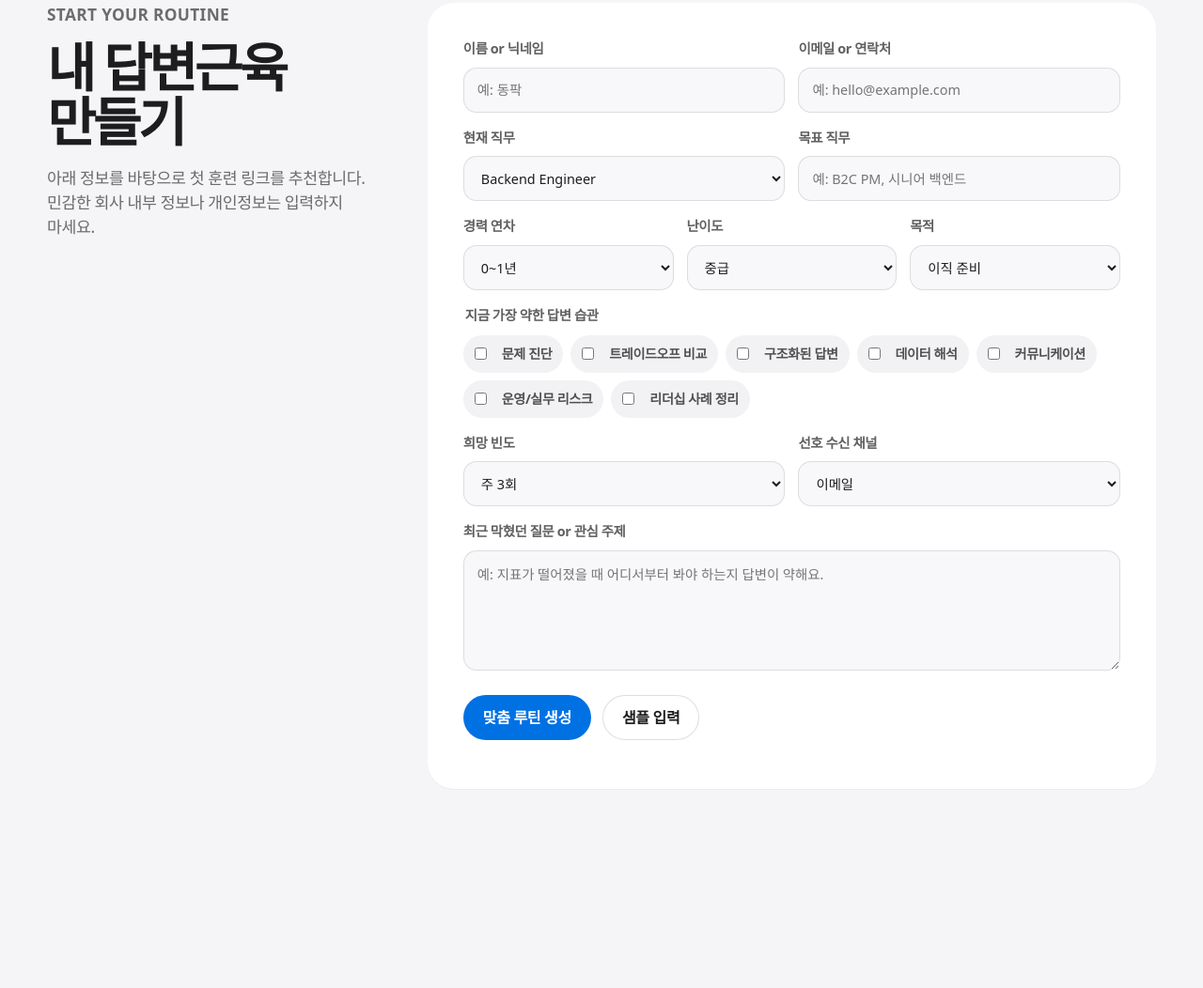
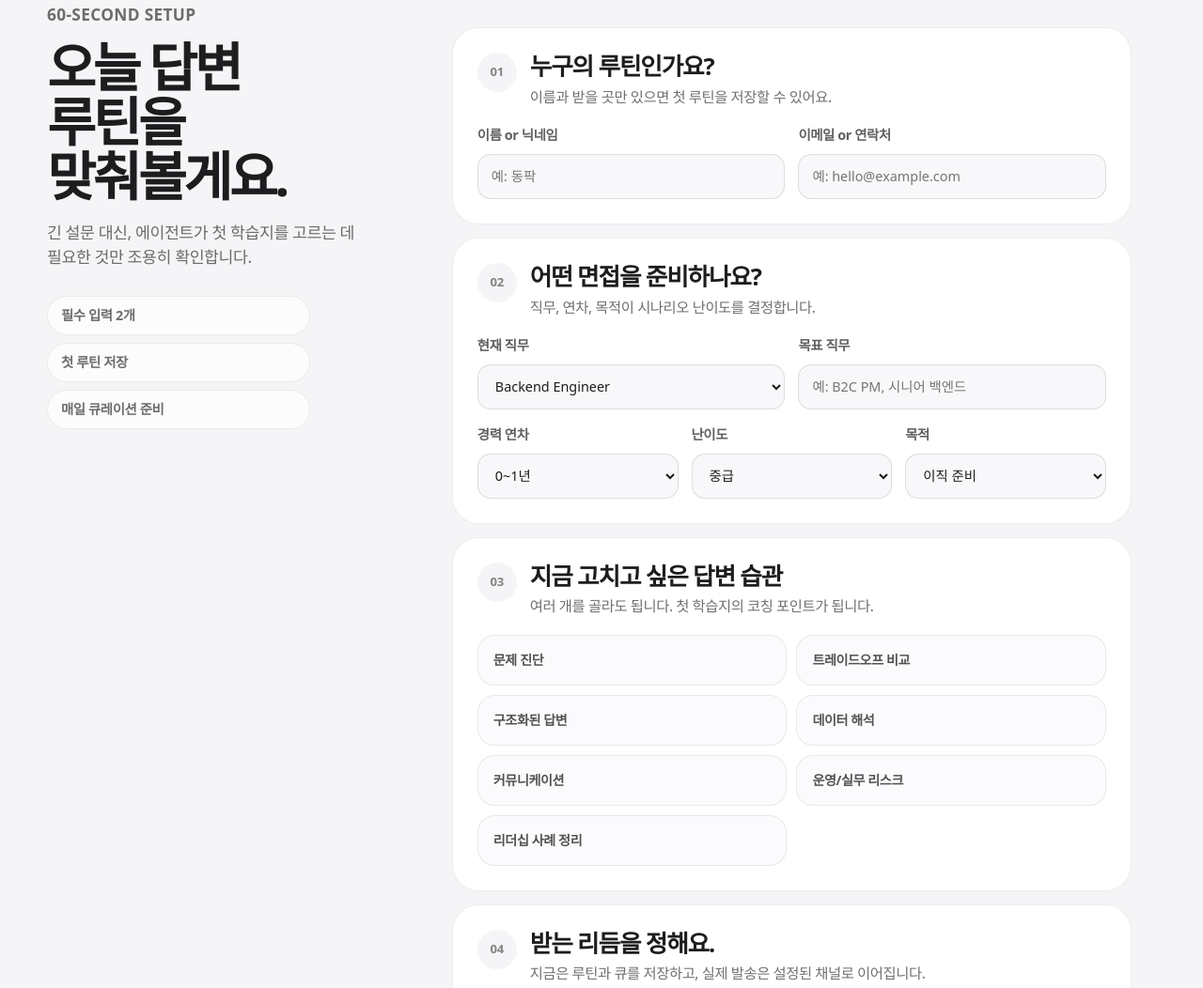
Before and after one commit to dong-park/dapgeun-geunyuk, a website: page index.html in a window 1280 px wide. Shown: the part 2876-3928 px from the top of the page at 94% size. Before the commit the page ends 3831 px from the top, so only its background shows below. Drawn offline with Linux system fonts and the light colour scheme.

Commit message:
Redesign onboarding setup flow

```diff
--- a/index.html
+++ b/index.html
@@ -148,21 +148,43 @@
         </div>
       </section>
 
-      <section id="start" class="section-shell start-section">
-        <div class="form-intro">
-          <p class="eyebrow">Start your routine</p>
-          <h2>내 답변근육 만들기</h2>
+      <section id="start" class="section-shell start-section onboarding-section">
+        <div class="form-intro onboarding-intro">
+          <p class="eyebrow">60-second setup</p>
+          <h2>오늘 답변 루틴을 맞춰볼게요.</h2>
           <p>
-            아래 정보를 바탕으로 첫 훈련 링크를 추천합니다. 민감한 회사 내부 정보나 개인정보는 입력하지 마세요.
+            긴 설문 대신, 에이전트가 첫 학습지를 고르는 데 필요한 것만 조용히 확인합니다.
           </p>
+          <div class="onboarding-promise" aria-label="온보딩 원칙">
+            <span>필수 입력 2개</span>
+            <span>첫 루틴 저장</span>
+            <span>매일 큐레이션 준비</span>
+          </div>
         </div>
 
-        <form id="profileForm" class="profile-form">
-          <div class="field-grid two">
+        <form id="profileForm" class="profile-form onboarding-form">
+          <section class="setup-step">
+            <div class="step-heading">
+              <span>01</span>
+              <div>
+                <h3>누구의 루틴인가요?</h3>
+                <p>이름과 받을 곳만 있으면 첫 루틴을 저장할 수 있어요.</p>
+              </div>
+            </div>
+            <div class="field-grid two compact-fields">
               <label>이름 or 닉네임<input name="name" placeholder="예: 동팍" required /></label>
               <label>이메일 or 연락처<input name="contact" placeholder="예: hello@example.com" required /></label>
             </div>
+          </section>
 
+          <section class="setup-step">
+            <div class="step-heading">
+              <span>02</span>
+              <div>
+                <h3>어떤 면접을 준비하나요?</h3>
+                <p>직무, 연차, 목적이 시나리오 난이도를 결정합니다.</p>
+              </div>
+            </div>
             <div class="field-grid two">
               <label>현재 직무
                 <select name="role">
@@ -179,7 +201,6 @@
               </label>
               <label>목표 직무<input name="target" placeholder="예: B2C PM, 시니어 백엔드" /></label>
             </div>
-
             <div class="field-grid three">
               <label>경력 연차
                 <select name="years">
@@ -193,20 +214,38 @@
                 <select name="goal"><option>이직 준비</option><option>승진/레벨업</option><option>직무 전환</option><option>실무 역량 강화</option><option>인터뷰 감각 유지</option></select>
               </label>
             </div>
+          </section>
 
+          <section class="setup-step">
+            <div class="step-heading">
+              <span>03</span>
+              <div>
+                <h3>지금 고치고 싶은 답변 습관</h3>
+                <p>여러 개를 골라도 됩니다. 첫 학습지의 코칭 포인트가 됩니다.</p>
+              </div>
+            </div>
             <fieldset>
-            <legend>지금 가장 약한 답변 습관</legend>
-            <div class="checks">
-              <label><input type="checkbox" name="weakness" value="문제 진단" />문제 진단</label>
-              <label><input type="checkbox" name="weakness" value="트레이드오프 비교" />트레이드오프 비교</label>
-              <label><input type="checkbox" name="weakness" value="구조화된 답변" />구조화된 답변</label>
-              <label><input type="checkbox" name="weakness" value="데이터 해석" />데이터 해석</label>
-              <label><input type="checkbox" name="weakness" value="커뮤니케이션" />커뮤니케이션</label>
-              <label><input type="checkbox" name="weakness" value="운영/실무 리스크" />운영/실무 리스크</label>
-              <label><input type="checkbox" name="weakness" value="리더십 사례 정리" />리더십 사례 정리</label>
+              <legend class="sr-only">지금 가장 약한 답변 습관</legend>
+              <div class="checks answer-habits">
+                <label><input type="checkbox" name="weakness" value="문제 진단" /><span>문제 진단</span></label>
+                <label><input type="checkbox" name="weakness" value="트레이드오프 비교" /><span>트레이드오프 비교</span></label>
+                <label><input type="checkbox" name="weakness" value="구조화된 답변" /><span>구조화된 답변</span></label>
+                <label><input type="checkbox" name="weakness" value="데이터 해석" /><span>데이터 해석</span></label>
+                <label><input type="checkbox" name="weakness" value="커뮤니케이션" /><span>커뮤니케이션</span></label>
+                <label><input type="checkbox" name="weakness" value="운영/실무 리스크" /><span>운영/실무 리스크</span></label>
+                <label><input type="checkbox" name="weakness" value="리더십 사례 정리" /><span>리더십 사례 정리</span></label>
               </div>
             </fieldset>
+          </section>
 
+          <section class="setup-step final-step">
+            <div class="step-heading">
+              <span>04</span>
+              <div>
+                <h3>받는 리듬을 정해요.</h3>
+                <p>지금은 루틴과 큐를 저장하고, 실제 발송은 설정된 채널로 이어집니다.</p>
+              </div>
+            </div>
             <div class="field-grid two">
               <label>희망 빈도
                 <select name="cadence"><option>주 1회</option><option selected>주 3회</option><option>매일</option></select>
@@ -215,15 +254,14 @@
                 <select name="channel"><option>이메일</option><option>카카오/문자</option><option>텔레그램</option><option>링크만 직접 확인</option></select>
               </label>
             </div>
-
             <label>최근 막혔던 질문 or 관심 주제
               <textarea name="notes" placeholder="예: 지표가 떨어졌을 때 어디서부터 봐야 하는지 답변이 약해요."></textarea>
             </label>
-
-          <div class="form-actions">
-            <button type="submit" class="primary">맞춤 루틴 생성</button>
+            <div class="form-actions onboarding-actions">
+              <button type="submit" class="primary">첫 루틴 생성</button>
               <button type="button" onclick="fillSample()">샘플 입력</button>
             </div>
+          </section>
         </form>
 
         <section id="result" class="result-card">
--- a/style.css
+++ b/style.css
@@ -458,15 +458,86 @@ button:not(.primary) {
   position: sticky;
   top: 88px;
 }
+.onboarding-intro h2 {
+  max-width: 8ch;
+  text-wrap: balance;
+}
+.onboarding-promise {
+  display: grid;
+  gap: 8px;
+  margin-top: 28px;
+  max-width: 280px;
+}
+.onboarding-promise span {
+  display: flex;
+  align-items: center;
+  min-height: 42px;
+  padding: 0 14px;
+  border: 1px solid rgba(29,29,31,.08);
+  border-radius: 999px;
+  background: rgba(255,255,255,.72);
+  color: rgba(29,29,31,.64);
+  font-size: .9rem;
+  font-weight: 650;
+}
 .profile-form,
 .result-card {
   padding: clamp(24px, 4vw, 38px);
+}
+.onboarding-form {
+  display: grid;
+  gap: 14px;
+  padding: clamp(18px, 3vw, 26px);
+  border-color: rgba(29,29,31,.08);
+  background:
+    linear-gradient(180deg, rgba(255,255,255,.94), rgba(250,250,252,.96)),
+    var(--surface);
+}
+.setup-step {
+  padding: clamp(18px, 3vw, 26px);
+  border: 1px solid rgba(29,29,31,.08);
+  border-radius: 28px;
+  background: #fff;
+}
+.setup-step + .setup-step { margin-top: 0; }
+.step-heading {
+  display: grid;
+  grid-template-columns: 42px minmax(0, 1fr);
+  gap: 14px;
+  align-items: start;
+  margin-bottom: 18px;
+}
+.step-heading > span {
+  display: grid;
+  place-items: center;
+  width: 42px;
+  height: 42px;
+  border-radius: 50%;
+  background: #f5f5f7;
+  color: rgba(29,29,31,.52);
+  font-size: .82rem;
+  font-weight: 750;
+  letter-spacing: -.02em;
+}
+.step-heading h3 {
+  margin: 0 0 6px;
+  font-size: clamp(1.25rem, 2vw, 1.6rem);
+  letter-spacing: -.045em;
+}
+.step-heading p {
+  margin: 0;
+  color: var(--muted);
+  font-size: .96rem;
+  line-height: 1.55;
 }
 .field-grid {
   display: grid;
   gap: 14px;
   margin-bottom: 16px;
 }
+.setup-step .field-grid:last-child,
+.setup-step label:last-child,
+.setup-step fieldset:last-child { margin-bottom: 0; }
 .two { grid-template-columns: repeat(2, minmax(0, 1fr)); }
 .three { grid-template-columns: repeat(3, minmax(0, 1fr)); }
 label,
@@ -525,11 +596,66 @@ fieldset {
   font-size: 0.88rem;
   font-weight: 620;
 }
+.answer-habits {
+  display: grid;
+  grid-template-columns: repeat(2, minmax(0, 1fr));
+  gap: 10px;
+  margin-top: 0;
+}
+.answer-habits label {
+  position: relative;
+  justify-content: space-between;
+  min-height: 54px;
+  padding: 0 16px;
+  border: 1px solid rgba(29,29,31,.08);
+  border-radius: 18px;
+  background: #fbfbfd;
+  transition: background 160ms ease, border-color 160ms ease, transform 160ms ease;
+}
+.answer-habits label:hover { transform: translateY(-1px); border-color: rgba(0,113,227,.2); }
+.answer-habits label:has(input:checked) {
+  background: rgba(0,113,227,.08);
+  border-color: rgba(0,113,227,.28);
+  color: var(--ink);
+}
+.answer-habits label:has(input:checked)::after {
+  content: "✓";
+  display: grid;
+  place-items: center;
+  width: 22px;
+  height: 22px;
+  border-radius: 50%;
+  background: var(--blue);
+  color: #fff;
+  font-size: .78rem;
+}
 .checks input {
   width: auto;
   min-height: 0;
   margin: 0 7px 0 0;
   accent-color: var(--blue);
+}
+.answer-habits input {
+  position: absolute;
+  opacity: 0;
+  pointer-events: none;
+}
+.answer-habits span { padding-right: 10px; }
+.sr-only {
+  position: absolute;
+  width: 1px;
+  height: 1px;
+  padding: 0;
+  margin: -1px;
+  overflow: hidden;
+  clip: rect(0, 0, 0, 0);
+  white-space: nowrap;
+  border: 0;
+}
+.onboarding-actions {
+  margin-top: 20px;
+  padding-top: 18px;
+  border-top: 1px solid rgba(29,29,31,.08);
 }
 
 .result-card {
@@ -629,13 +755,15 @@ button:disabled {
 
 @media (max-width: 620px) {
   .section-shell { width: min(100% - 24px, 1180px); }
+  body { word-break: normal; }
   .nav { padding: 0 12px; }
   .nav-cta { display: none; }
   .product-preview { margin-left: 0; margin-right: 0; }
   .hero { min-height: auto; padding-top: 48px; }
   h1 { font-size: clamp(2.72rem, 11.2vw, 3.2rem); line-height: 1.04; }
   .lead { font-size: 1.02rem; line-height: 1.5; word-break: normal; }
-  h2 { font-size: clamp(2.05rem, 11vw, 3.1rem); }
+  h2 { font-size: clamp(2.05rem, 11vw, 3.1rem); overflow-wrap: anywhere; }
+  p, li, .lead, .step-heading p, .scenario-link span, .card-copy { overflow-wrap: anywhere; }
   .hero-actions,
   .form-actions { flex-direction: column; align-items: stretch; }
   .button, button { width: 100%; }
@@ -643,7 +771,14 @@ button:disabled {
   .loop-grid,
   .track-grid,
   .two,
-  .three { grid-template-columns: 1fr; }
+  .three,
+  .answer-habits { grid-template-columns: 1fr; }
+  .onboarding-form { padding: 12px; gap: 10px; }
+  .setup-step { padding: 18px; border-radius: 24px; }
+  .step-heading { grid-template-columns: 34px minmax(0, 1fr); gap: 12px; }
+  .step-heading > span { width: 34px; height: 34px; }
+  .onboarding-promise { max-width: none; }
+  .answer-habits label { min-height: 52px; }
   .loop-grid article { min-height: auto; }
   .loop-grid article span { margin-bottom: 34px; }
   .rubric-row { flex-direction: column; }
```
Lines whose indentation alone changed are shown as unchanged.
